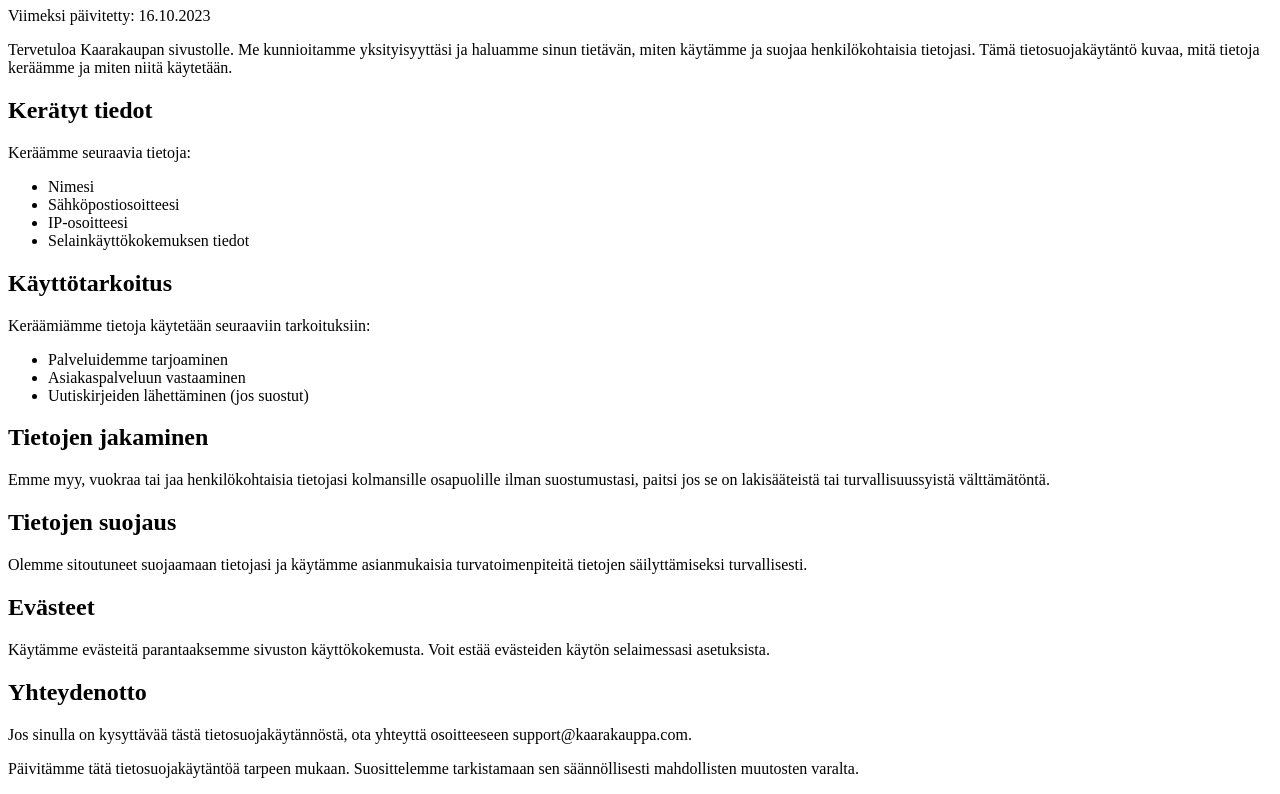
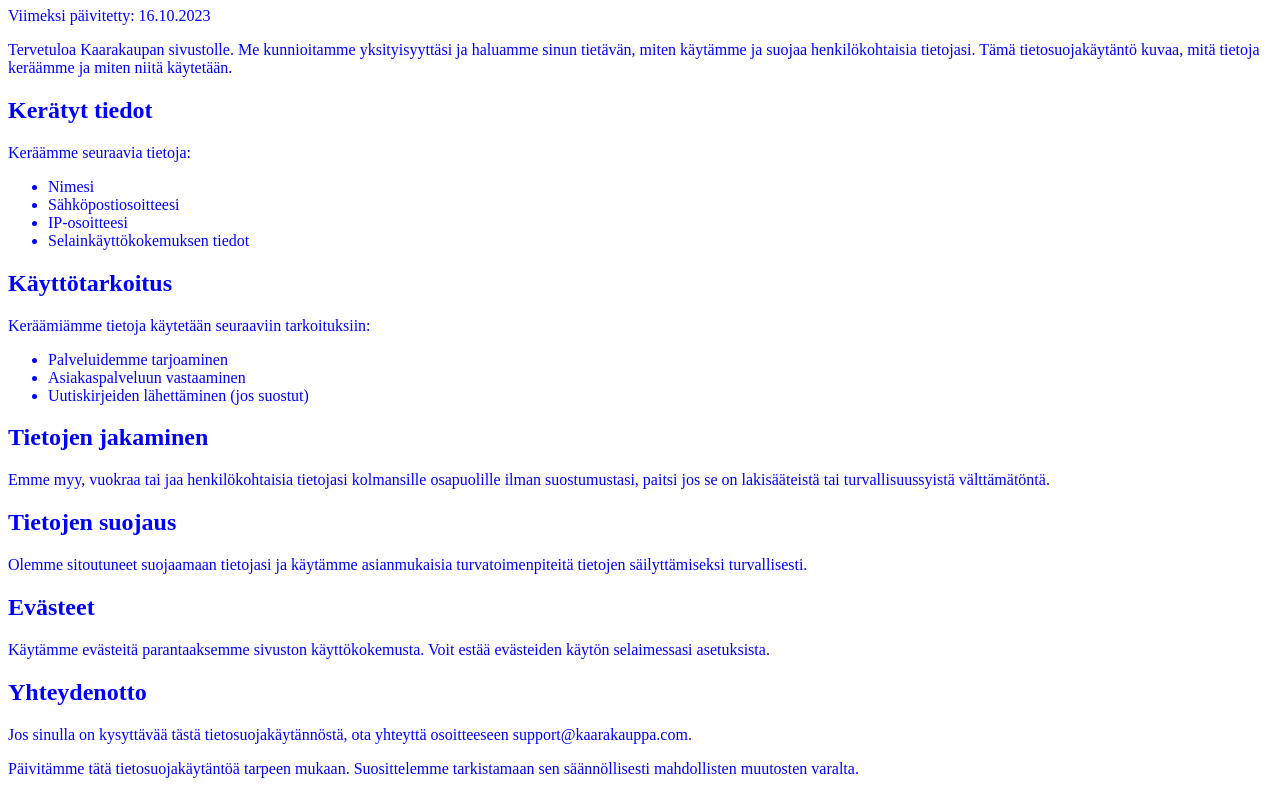
Before and after one commit to mikosavolainen/Carcompany, a plain HTML site: page privacy-policy.html in a window 1280 px wide. Shown: the part 73-867 px from the top of the page. Drawn offline with Linux system fonts and the light colour scheme.

Commit message:
update v.2.1

```diff
--- a/privacy-policy.html
+++ b/privacy-policy.html
@@ -3,7 +3,7 @@
 <head>
     <meta charset="UTF-8">
     <title>Privacy Policy</title>
-    <link rel="stylesheet" href="footer.css">
+    <link rel="stylesheet" href="desktop5.css">
 </head>
 <body>
     <h1>Privacy Policy</h1>
```
